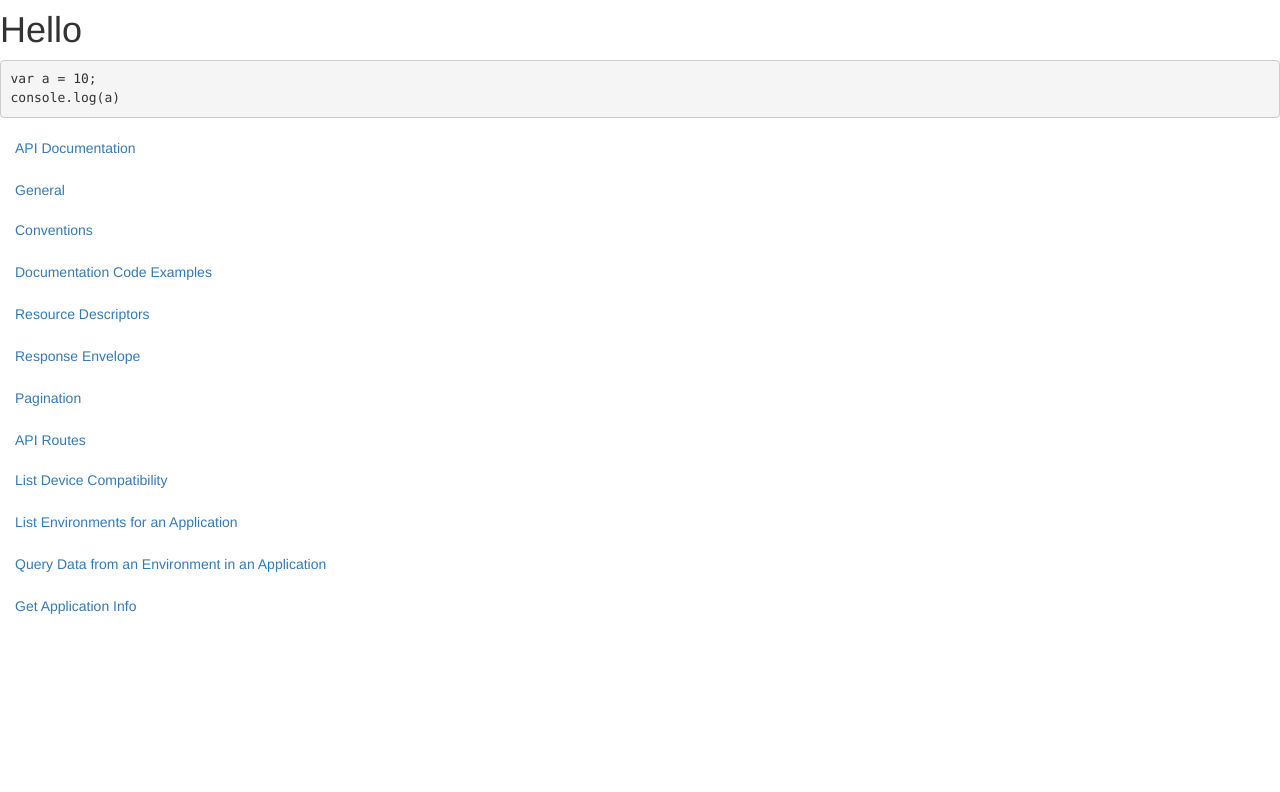
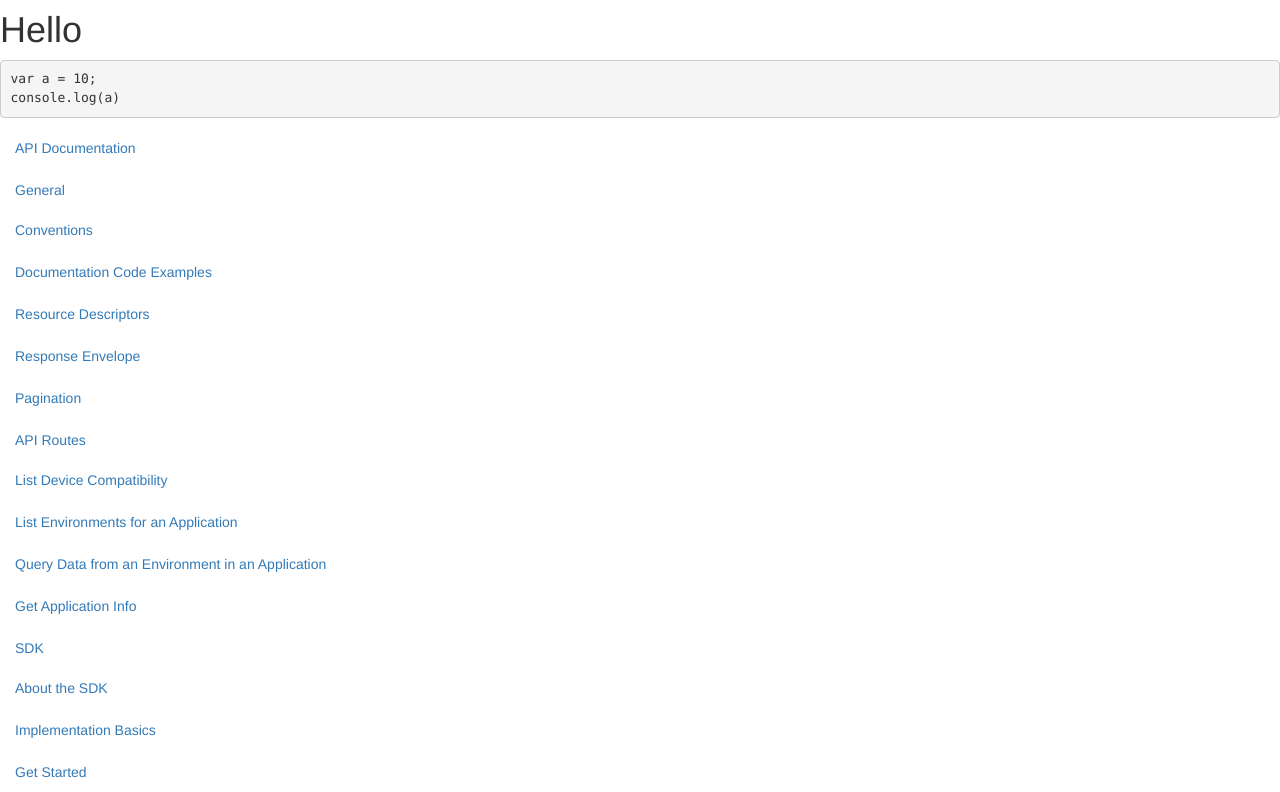
Before and after one commit to SenseAI/SenseAI.github.io, a Jekyll site: the page built from query/index.markdown, in a window 1280 px wide. Shown: the part 373-1165 px from the top of the page. Built offline with Jekyll 4.4.1, drawn with Linux system fonts in a browser that asks for light colours; nearby versions of some CDN libraries; before the commit the page ends 999 px from its top, so only the background shows below that.

Commit message:
add side nav for sdk

```diff
--- a/_layouts/default.html
+++ b/_layouts/default.html
@@ -63,6 +63,14 @@
                             <li><a href="#apiApplicationInfo">Get Application Info</a></li>
                         </ul>
                     </li>
+                    <li>
+                        <a href="#sdkDocumentation">SDK</a>
+                        <ul class="nav nav-stacked">
+                            <li><a href="#sdkGeneral">About the SDK</a></li>
+                            <li><a href="#sdkBasicImplementation">Implementation Basics</a></li>
+                            <li><a href="#sdkGetStarted">Get Started</a></li>
+                        </ul>
+                    </li>
                 </ul>
             </nav>
         </aside>
--- a/index.markdown
+++ b/index.markdown
@@ -525,7 +525,6 @@ The SDK doesn’t cache predictions, it simply returns them to the parent app an
     <h2 class="page-header">Get Started</h2>
   <a class="headerlink" href="#sdkGetStarted"></a>
 </div>
-
 1. Register for API key and Developer id
    1. Create an account <a href="https://senseai.io/home/products_and_services">here:</a>
    2. Log In to get your developer id.
```
Also changed, not shown: 4 other files.
